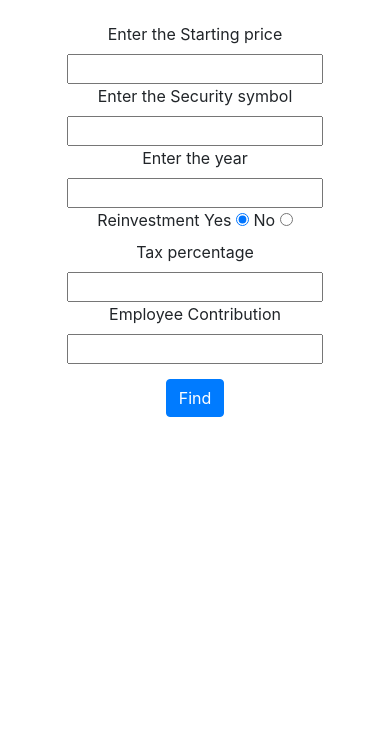
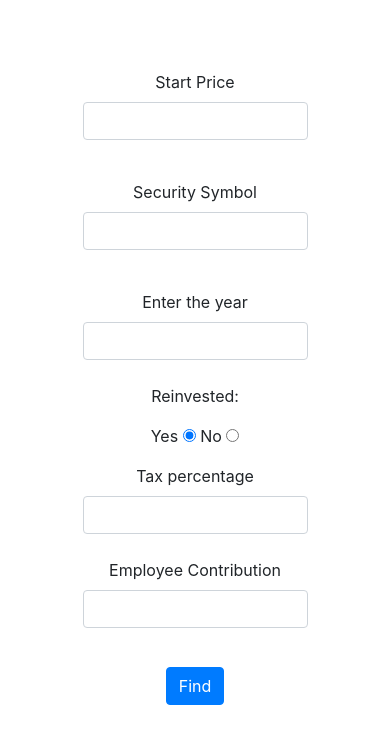
Before and after one commit to sumaiya2908/drip-api.github.io, a plain HTML site: page index.html in a window 390 px wide. Shown: the part 71-814 px from the top of the page. Drawn offline with nearby package versions, Linux system fonts and the light colour scheme.

Commit message:
Improve form on mobile site

```diff
--- a/index.html
+++ b/index.html
@@ -5,33 +5,40 @@
     <link rel="stylesheet" href="styles.css">
     <meta charset="UTF-8">
     <meta name="viewport" content="width=device-width, initial-scale=1.0">
-    <title>Document</title>
+    <title>Stock DRIP Calculator</title>
 </head>
 <body>
+    <div class="container">
         <div class="header">
             <h1>DRIP Calculator</h1>
        </div>
-   <div class="form form-group">
-    <form>
-        <label for="amount">Enter the Starting price</label>
-        <input id="amount" value="" type="number"><br>
-        <label for="symbol">Enter the Security symbol</label>
-        <input id="symbol" value="" type="text"><br>
+
+        <form class="p-5">
+            <div class="form-group">
+                <label for="amount">Start Price</label>
+                <input class="form-control" id="amount" value="" type="number"><br>
+            </div>
+
+            <div class="form-group">
+                <label for="symbol">Security Symbol</label>
+                <input class="form-control" id="symbol" value="" type="text"><br>
+            </div>
             <label for="year">Enter the year</label>
-        <input id="year" type="number" value=""><br>
-        <label for="reinvest">Reinvestment</label>
+            <input class="form-control" id="year" type="number" value=""><br>
+            <label for="reinvest">Reinvested: </label>
+            <div class="p-2">
                 <label for="yes">Yes</label>
                 <input type="radio" id="yes" name="rein" value="true" checked="checked">
                 <label for="no">No</label>
                 <input type="radio" id="no" name="rein" value="false"><br>
+            </div>
             <label for="tax_p">Tax percentage</label>
-        <input id="tax_p" type="number"><br>
+            <input class="form-control" id="tax_p" type="number"><br>
             <label for="emp_con">Employee Contribution</label>
-        <input id="emp_con" type="number" value=""><br>
+            <input class="form-control" id="emp_con" type="number" value=""><br>
             <button class="btn sub btn-primary" type="submit">Find</button>
+        </form>
 
-    </form>
-</div>
     <div class="spin spinner-border"></div>
        <div>
            <table class="table">
@@ -50,6 +57,7 @@
        <div class="reset">
            <button class="clear btn btn-primary">Find more</button>
     </div>
+    </div>
 
    <script src="https://ajax.googleapis.com/ajax/libs/jquery/3.5.1/jquery.min.js"></script>
    <script src="app.js"></script>
--- a/styles.css
+++ b/styles.css
@@ -24,3 +24,14 @@ h1{
 button{
     margin : 15px;
 }
+
+
+
+
+
+@media screen and (min-width: 786px) {
+    form {
+        width: 50vw;
+        text-align: center;
+    }
+}
```
Lines whose indentation alone changed are shown as unchanged.
